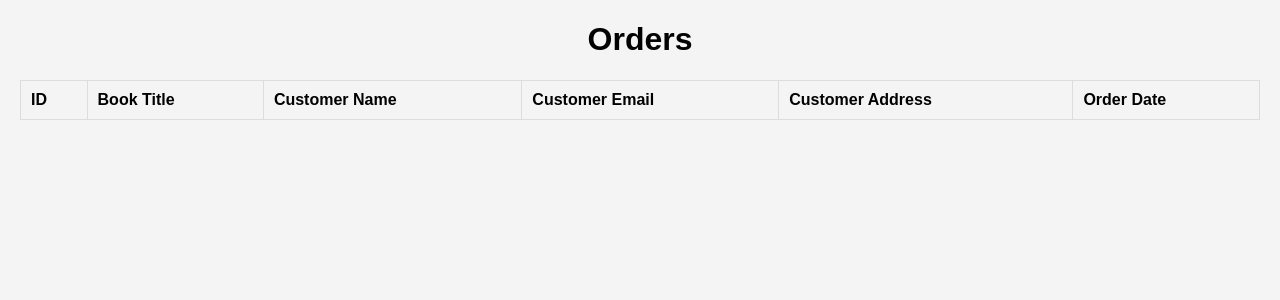
After one commit to christianscorpan/e-Book-store---DIS, a Flask app: page /orders in a window 1280 px wide. The commit adds this page. Shown: the top 300 px of the page. Run offline with Flask 3, Linux system fonts and the light colour scheme; data that the repository does not hold is empty; some libraries are stand-ins or nearby versions.

Commit message:
Add files via upload

```diff
--- a/app.py
+++ b/app.py
@@ -1,12 +1,34 @@
-from flask import Flask, render_template, request
-import sqlite3
+import os
+import psycopg2
+from psycopg2 import pool
+from dotenv import load_dotenv
+from flask import Flask, render_template, request, g, redirect, url_for
+from psycopg2.extras import RealDictCursor
+
+# Load environment variables from .env file
+load_dotenv()
 
 app = Flask(__name__)
+app.config['SECRET_KEY'] = os.getenv('SECRET_KEY')
 
-def get_db_connection():
-    conn = sqlite3.connect('books.db')
-    conn.row_factory = sqlite3.Row
-    return conn
+# Configure PostgreSQL connection
+connection_pool = pool.SimpleConnectionPool(1, 20,
+    host="localhost",
+    database=os.getenv('DB_NAME'),
+    user=os.getenv('DB_USERNAME'),
+    password=os.getenv('DB_PASSWORD')
+)
+
+def get_db():
+    if 'db' not in g:
+        g.db = connection_pool.getconn()
+    return g.db
+
+@app.teardown_appcontext
+def close_connection(exception):
+    db = g.pop('db', None)
+    if db is not None:
+        connection_pool.putconn(db)
 
 @app.route('/')
 def index():
@@ -17,26 +39,62 @@ def store():
     return render_template('store.html')
 
 @app.route('/books')
-def books_list():
-    conn = get_db_connection()
-    books = conn.execute('SELECT id, title FROM books').fetchall()
-    conn.close()
-    return render_template('books.html', titles=books)
+def books():
+    db = get_db()
+    cur = db.cursor(cursor_factory=RealDictCursor)
+    cur.execute('SELECT "Title", "Authors" FROM books')
+    books = cur.fetchall()
+    cur.close()
+    return render_template('books.html', books=books)
 
-@app.route('/book/<int:book_id>')
-def book_details(book_id):
-    conn = get_db_connection()
-    book = conn.execute('SELECT * FROM books WHERE id = ?', (book_id,)).fetchone()
-    conn.close()
+@app.route('/book_details/<string:title>')
+def book_details(title):
+    db = get_db()
+    cur = db.cursor(cursor_factory=RealDictCursor)
+    cur.execute('SELECT * FROM books WHERE "Title" = %s', (title,))
+    book = cur.fetchone()
+    cur.close()
     return render_template('book_details.html', book=book)
 
 @app.route('/search')
 def search():
-    query = request.args.get('query', '')
-    conn = get_db_connection()
-    books = conn.execute('SELECT id, title FROM books WHERE title LIKE ?', (f'%{query}%',)).fetchall()
-    conn.close()
-    return render_template('books.html', titles=books)
+    query = request.args.get('query')
+    db = get_db()
+    cur = db.cursor(cursor_factory=RealDictCursor)
+    cur.execute('SELECT "Title", "Authors" FROM books WHERE "Title" LIKE %s', ('%' + query + '%',))
+    books = cur.fetchall()
+    cur.close()
+    return render_template('books.html', books=books)
+
+@app.route('/order/<string:title>', methods=['GET', 'POST'])
+def order(title):
+    if request.method == 'POST':
+        name = request.form['name']
+        email = request.form['email']
+        address = request.form['address']
+        db = get_db()
+        cur = db.cursor()
+        cur.execute('''
+            INSERT INTO orders (book_title, customer_name, customer_email, customer_address)
+            VALUES (%s, %s, %s, %s)
+        ''', (title, name, email, address))
+        db.commit()
+        cur.close()
+        return redirect(url_for('order_confirmation', title=title))
+    return render_template('order.html', title=title)
+
+@app.route('/order_confirmation/<string:title>')
+def order_confirmation(title):
+    return render_template('order_confirmation.html', title=title)
+
+@app.route('/orders')
+def orders():
+    db = get_db()
+    cur = db.cursor(cursor_factory=RealDictCursor)
+    cur.execute('SELECT * FROM orders')
+    orders = cur.fetchall()
+    cur.close()
+    return render_template('orders.html', orders=orders)
 
 if __name__ == '__main__':
     app.run(debug=True)
--- a/templates/books.html
+++ b/templates/books.html
@@ -1,4 +1,3 @@
-<!-- books.html -->
 <!DOCTYPE html>
 <html lang="en">
 <head>
@@ -37,8 +36,8 @@
 <body>
     <h1>Book Titles</h1>
     <ul>
-        {% for book_id, title in titles %}
-        <li><a href="{{ url_for('book_details', book_id=book_id) }}">{{ title }}</a></li>
+        {% for book in books %}
+        <li><a href="{{ url_for('book_details', title=book['Title']) }}">{{ book['Title'] }} by {{ book['Authors'] }}</a></li>
         {% endfor %}
     </ul>
 </body>
--- /dev/null
+++ b/templates/orders.html
@@ -0,0 +1,53 @@
+<!DOCTYPE html>
+<html lang="en">
+<head>
+    <meta charset="UTF-8">
+    <meta name="viewport" content="width=device-width, initial-scale=1.0">
+    <title>Orders</title>
+    <style>
+        body {
+            font-family: Arial, sans-serif;
+            background-color: #f4f4f4;
+            margin: 20px;
+        }
+        h1 {
+            text-align: center;
+        }
+        table {
+            width: 100%;
+            border-collapse: collapse;
+            margin: 20px 0;
+        }
+        table, th, td {
+            border: 1px solid #ddd;
+        }
+        th, td {
+            padding: 10px;
+            text-align: left;
+        }
+    </style>
+</head>
+<body>
+    <h1>Orders</h1>
+    <table>
+        <tr>
+            <th>ID</th>
+            <th>Book Title</th>
+            <th>Customer Name</th>
+            <th>Customer Email</th>
+            <th>Customer Address</th>
+            <th>Order Date</th>
+        </tr>
+        {% for order in orders %}
+        <tr>
+            <td>{{ order.id }}</td>
+            <td>{{ order.book_title }}</td>
+            <td>{{ order.customer_name }}</td>
+            <td>{{ order.customer_email }}</td>
+            <td>{{ order.customer_address }}</td>
+            <td>{{ order.order_date }}</td>
+        </tr>
+        {% endfor %}
+    </table>
+</body>
+</html>
--- a/templates/store.html
+++ b/templates/store.html
@@ -1,4 +1,3 @@
-<!-- store.html -->
 <!DOCTYPE html>
 <html lang="en">
 <head>
```
Also changed, not shown: Database_Loading_Script.py (added, +16 -0 lines), create_tables.sql (added, +19 -0 lines), templates/book_details.html (+7 -7 lines), templates/order_confirmation.html (added, +30 -0 lines), instance/books.db (added), instance/site.db (added), templates/index.html (line endings or trailing spaces).
